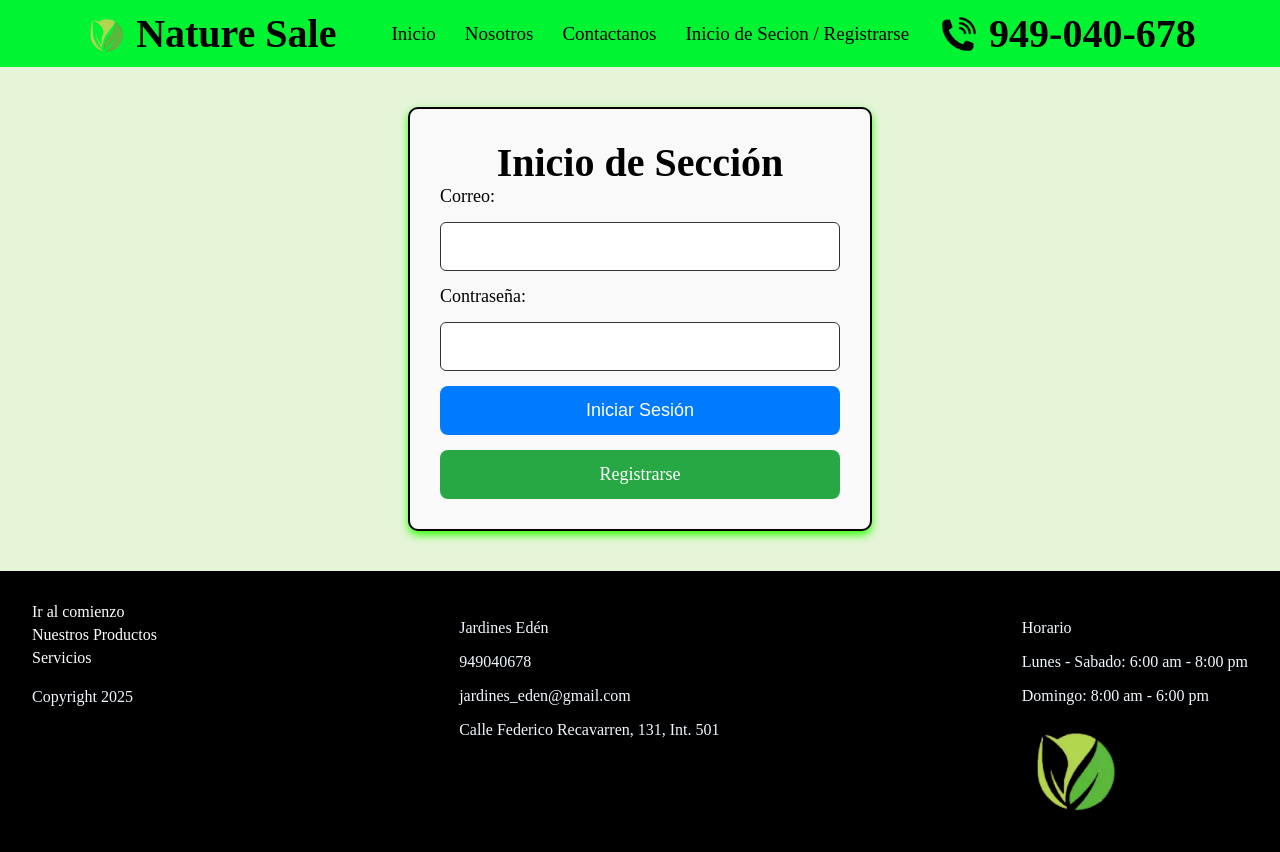
After one commit to DanMeloGuiterrez/Natura_Sale, a Flask app: page /inicio_de_seccion in a window 1280 px wide. The commit adds this page. Run offline with Flask 3, Linux system fonts and the light colour scheme.

Commit message:
Se agrega el formulario de Registro

```diff
--- /dev/null
+++ b/app.py
@@ -0,0 +1,48 @@
+from flask import Flask, render_template, url_for, request
+from source.database.database import obtener_conexion #Importando conexion datebase
+
+app = Flask(__name__)
+
+@app.route('/')
+def index():
+    return render_template('index.html')
+
+@app.route('/nosotros')
+def nosotros():
+    return render_template('nosotros.html')
+
+@app.route('/contactanos')
+def contactanos():
+    return render_template('contactanos.html')
+
+@app.route('/inicio_de_seccion')
+def inicio_de_seccion():
+    return render_template('inicio_de_seccion.html')
+
+@app.route('/registrarse', methods = ['GET', 'POST'])
+def registrarse():
+    if request.method == 'POST':
+        nombre          = request.form['nombre']
+        apellido        = request.form['apellido']
+        gmail           = request.form['gmail']
+        contrasena      = request.form['contrasena']
+        telefono        = request.form['telefono']
+        direccion       = request.form['direccion']
+        dni             = request.form['dni']
+        id_tipo_usuario = 2
+
+        conecion_database = obtener_conexion()
+        miCursor = conecion_database.cursor()
+
+        sql = "INSERT INTO usuario(nombre_cliente, apellido_cliente, email, contrasena, telefono, direccion, dni, id_tipo_usuario) VALUES(%s, %s, %s, %s, %s, %s, %s, %s)"
+        valores = (nombre, apellido, gmail, contrasena, telefono, direccion, dni, id_tipo_usuario)
+
+        miCursor.execute(sql, valores)
+        conecion_database.commit()
+
+        miCursor.close()
+        conecion_database.close()
+    return render_template('registrarse.html')
+
+if __name__ == '__main__':
+    app.run(debug=True)
--- a/static/css/style.css
+++ b/static/css/style.css
@@ -1,6 +1,13 @@
-body {
+html, body {
+    height: 100%;
     margin: 0;
     background-color: rgb(230, 245, 216);
+    display: flex;
+    flex-direction: column;
+}
+
+main {
+    flex: 1;
 }
 
 /* Mini Menu*/
@@ -284,3 +291,74 @@ footer a:hover {
     height: auto;
     border-radius: 5px;
 }
+
+.nav_inicio_seccion {
+    display: flex;
+    flex-direction: column;
+    align-items: center;
+    justify-content: center;
+    padding: 30px;
+    border: 2px solid #000000;
+    border-radius: 10px;
+    background-color: #f9f9f9;
+    box-shadow: 0 4px 8px rgba(43, 255, 0, 0.965);
+    width: 400px;
+    margin: 40px auto;
+    font-size: 18px;
+}
+
+.nav_inicio_seccion form {
+    width: 100%;
+    display: flex;
+    flex-direction: column;
+    gap: 15px;
+}
+
+.nav_inicio_seccion input[type="text"],
+.nav_inicio_seccion input[type="password"] {
+    padding: 12px;
+    font-size: 20px;
+    border: 1px solid #343333;
+    border-radius: 6px;
+    box-sizing: border-box;
+    width: 100%;
+}
+
+.btn_iniciar,
+.btn_registrarse {
+    display: inline-block; /* Muy importante para aplicar padding correctamente */
+    text-align: center;
+    text-decoration: none;
+    background-color: #28a745;
+    color: white;
+    padding: 14px;
+    font-size: 18px;
+    border: none;
+    border-radius: 8px;
+    width: 100%;
+    box-sizing: border-box;
+    transition: background-color 0.3s ease;
+}
+
+.btn_registrarse:hover {
+    background-color: #1e7e34;
+}
+
+
+.btn_iniciar {
+    background-color: #007BFF;
+    color: white;
+}
+
+.btn_iniciar:hover {
+    background-color: #0056b3;
+}
+
+.btn_registrarse {
+    background-color: #28a745;
+    color: white;
+}
+
+.btn_registrarse:hover {
+    background-color: #1e7e34;
+}
--- a/templates/base.html
+++ b/templates/base.html
@@ -1,4 +1,4 @@
-<!DOCTYPE html> <!-- Es para que el html reconosca codigos mas actuales-->
+<!DOCTYPE html>
 <html>
 <head>
     <title>Nature Sale - {% block title %}{% endblock %}</title>
@@ -10,78 +10,44 @@
     <nav class="nav" id="titulo">
         <img src="{{ url_for('static', filename='img/Imagenes/logo.png') }}" class="nav__logo" >
 
-        <h1 class="nav__title">
-            Nature Sale
-        </h1>
+        <h1 class="nav__title">Nature Sale</h1>
 
         <ul class="nav__list_del_menu">
-            <li class="nav__item_del_menu">
-                <a href="{{ url_for('index') }}" class="nav__link_menu" >Inicio</a>
-            </li>
-
-            <li class="nav__item_del_menu">
-                <a href="{{ url_for('nosotros') }}" class="nav__link_menu" >Nosotros</a>
-            </li>
-            <li class="nav__item_del_menu">
-                <a href="{{ url_for('contactanos') }}" class="nav__link_menu" >Contactanos</a>
-            </li>
-
-            <li class="nav__item_del_menu">
-                <a href="{{ url_for('inicio_de_seccion_o_registrarse') }}" class="nav__link_menu"> Inicio de Secion / Registrarse</a>
-            </li>
+            <li class="nav__item_del_menu"><a href="{{ url_for('index') }}" class="nav__link_menu">Inicio</a></li>
+            <li class="nav__item_del_menu"><a href="{{ url_for('nosotros') }}" class="nav__link_menu">Nosotros</a></li>
+            <li class="nav__item_del_menu"><a href="{{ url_for('contactanos') }}" class="nav__link_menu">Contactanos</a></li>
+            <li class="nav__item_del_menu"><a href="{{ url_for('inicio_de_seccion') }}" class="nav__link_menu">Inicio de Secion / Registrarse</a></li>
         </ul>
 
         <img src="{{ url_for('static', filename='img/Imagenes/telefono.png') }}" class="nav__telefono" >
-
-        <h1 class="nav__title">
-            949-040-678
-        </h1>
+        <h1 class="nav__title">949-040-678</h1>
     </nav>
 
-    {% block transision_de_imagenes %}
-
-    {% endblock %}
-
-    {% block nuestros_productos %}
-
-    {% endblock %}
-
-    {% block nuestros_servicios_y_ventas_adicionales %}
-
-    {% endblock %}
-
-    {% block nosotros %}
-
-    {% endblock %}
-
-    {% block contactanos %}
-
-    {% endblock %}
-
-    {% block inicio_de_seccion_o_registrarse %}
-
-    {% endblock %}
+    <main>
+        {% block transision_de_imagenes %}{% endblock %}
+        {% block nuestros_productos %}{% endblock %}
+        {% block nuestros_servicios_y_ventas_adicionales %}{% endblock %}
+        {% block nosotros %}{% endblock %}
+        {% block contactanos %}{% endblock %}
+        {% block inicio_de_seccion %}{% endblock %}
+        {% block registrarse %}{% endblock %}
+    </main>
 
     <!-- Pie de Pagina -->
     <footer>
         <div class="footer-container">
-            <!-- Parte Izquierda -->
             <section class="footer-left">
                 <a href="#titulo">Ir al comienzo</a>
                 <a href="#nuestros_productos">Nuestros Productos</a>
                 <a href="#servicios">Servicios</a>
                 <p>Copyright 2025</p>
             </section>
-
-            <!-- Parte Centro -->
             <section class="footer-center">
                 <p>Jardines Edén</p>
                 <p>949040678</p>
                 <p>jardines_eden@gmail.com</p>
                 <p>Calle Federico Recavarren, 131, Int. 501</p>
             </section>
-
-            <!-- Parte Derecha -->
             <section class="footer-right">
                 <p>Horario</p>
                 <p>Lunes - Sabado: 6:00 am - 8:00 pm</p>
@@ -90,6 +56,7 @@
             </section>
         </div>
     </footer>
+
     <script src="{{ url_for('static', filename='js/app.js')}}"></script>
 </body>
 </html>
--- /dev/null
+++ b/templates/inicio_de_seccion.html
@@ -0,0 +1,21 @@
+{% extends 'base.html' %}
+{% block title %} Inicio de Sección {% endblock %}
+
+{% block inicio_de_seccion %}
+    <!-- Formulario de Inicio de Sesión -->
+    <nav class="nav_inicio_seccion">
+        <h1 class="nav__title">Inicio de Sección</h1>
+
+        <form action="" method="post">
+            <label for="username">Correo:</label>
+            <input type="text" name="username" id="username">
+
+            <label for="password">Contraseña:</label>
+            <input type="password" name="password" id="password">
+
+            <input type="submit" value="Iniciar Sesión" class="btn_iniciar">
+            <a href="{{ url_for('registrarse') }}" class="btn_registrarse">Registrarse</a>
+
+        </form>
+    </nav>
+{% endblock %}
```
Also changed, not shown: source/database/database.py (+8 -2 lines), start.py (deleted, +0 -19 lines), templates/inicio_de_seccion_o_registrarse.html (deleted, +0 -26 lines), templates/registrarse.html (added, +35 -0 lines).
